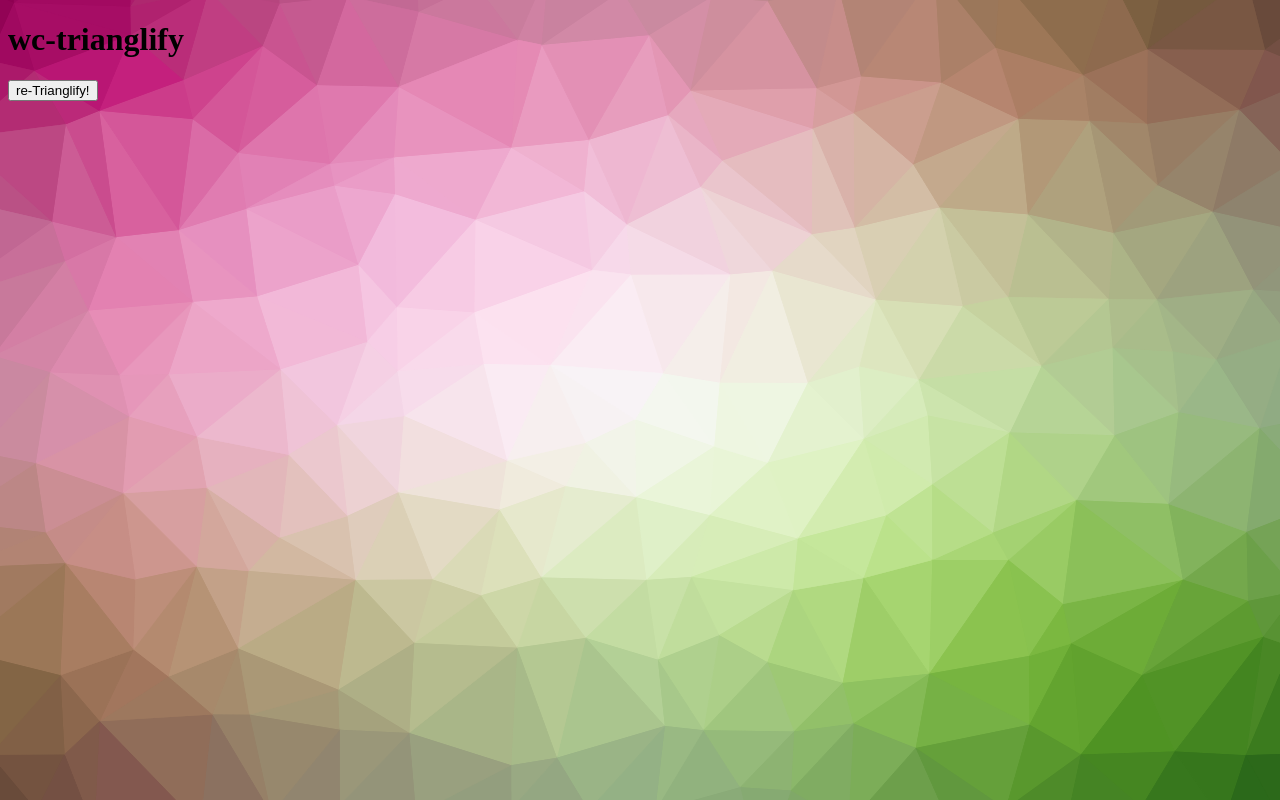
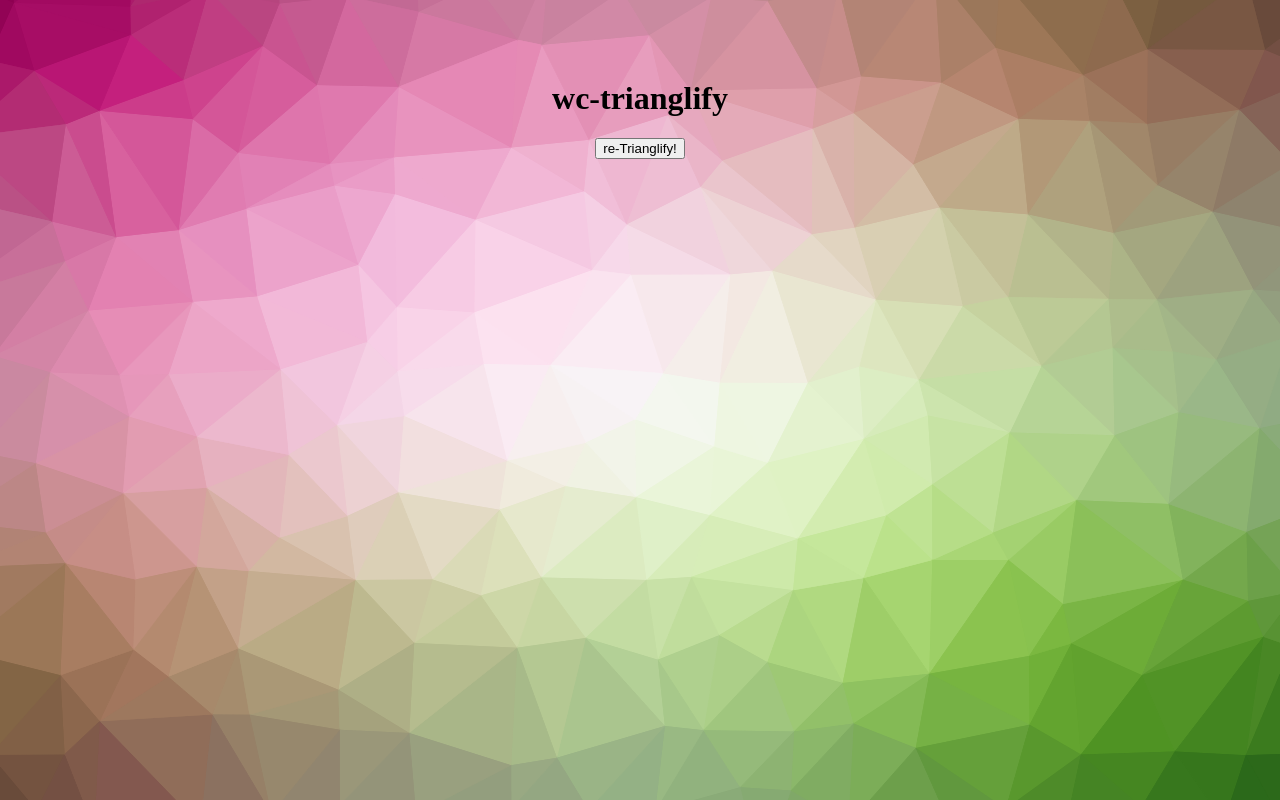
Before and after one commit to tbeseda/wc-trianglify, a website with bundled scripts: page index.html in a window 1280 px wide. Built offline with nearby package versions, Linux system fonts and the light colour scheme.

Commit message:
add README

```diff
--- a/index.html
+++ b/index.html
@@ -8,7 +8,13 @@
   <title>wc-trianglify</title>
   <script type="module" src="./src/index.js"></script>
 
-  <style></style>
+  <style>
+    body {
+      margin-top: 5rem;
+      text-align: center;
+    }
+
+  </style>
 </head>
 
 <body>
```
Also changed, not shown: README.md (added), img/demo.gif (added).
